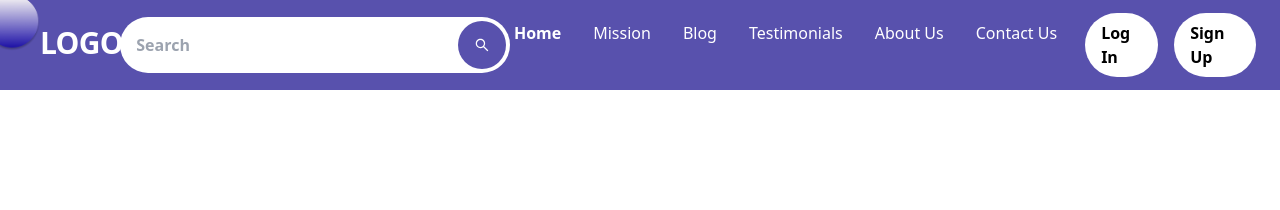
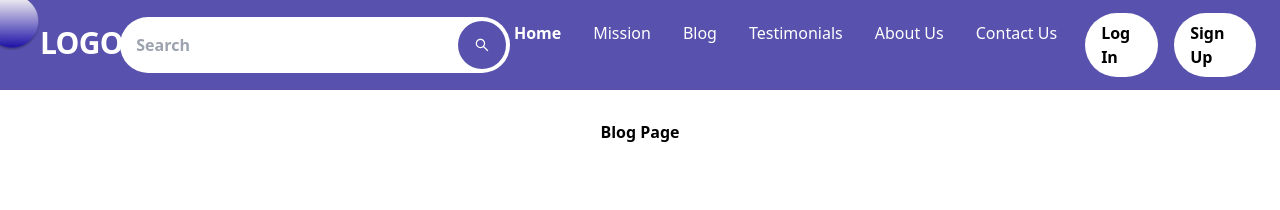
Before and after one commit to Jenisys-in/Jenisys, a React (Vite) app: page /Blog in a window 1280 px wide. Shown: the top 210 px of the page. Built offline with nearby package versions, Linux system fonts and the light colour scheme; the HTML template or start-up script is replaced by a standard one; a web font is replaced by a local one.

Commit message:
blog route fixed

```diff
--- a/src/App.jsx
+++ b/src/App.jsx
@@ -4,6 +4,7 @@ import Navbar from "./components/navbar.jsx";
 import Home from "./components/Homepage.jsx";
 import ScrollToTop from "./ScrolltoTop.js";
 import { BrowserRouter as Router, Routes, Route } from "react-router-dom";
+import Blog from "./components/Blog.jsx";
 
 function App() {
   return (
@@ -13,6 +14,7 @@ function App() {
 
       <Routes>
         <Route path="/" element={<Home />} />
+        <Route path="/Blog" element={<Blog />} />
       </Routes>
     </Router>
   );
--- /dev/null
+++ b/src/components/Blog.jsx
@@ -0,0 +1,12 @@
+import React from "react"; // eslint-disable-line
+import "../App.css";
+
+function Blog() {
+  return (
+    <div className="mt-[120px] font-bold text-center">
+      <h1>Blog Page</h1>
+    </div>
+  );
+}
+
+export default Blog;
--- a/src/components/navbar.jsx
+++ b/src/components/navbar.jsx
@@ -45,7 +45,7 @@ function Navbar() {
   const navItems = [
     { name: "Home", path: "/" },
     { name: "Mission", path: "/mission" },
-    { name: "Blog", path: "/blog" },
+    { name: "Blog", path: "/Blog" },
     { name: "Testimonials", path: "/testimonials" },
     { name: "About Us", path: "/about" },
     { name: "Contact Us", path: "/contact" },
```
